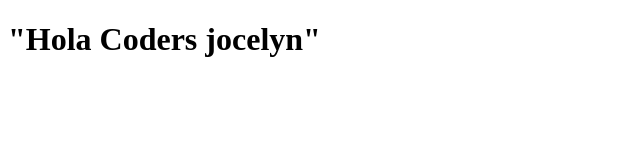
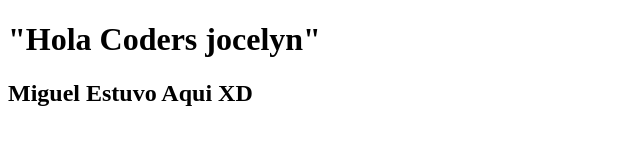
Before and after one commit to Ronrook/EjercicioGit, a plain HTML site: page index.html in a window 1280 px wide. Shown: the whole page, without its empty margins (0-640 px from the left). Drawn offline with Linux system fonts and the light colour scheme.

Commit message:
Commit Miguel

```diff
--- a/index.html
+++ b/index.html
@@ -8,6 +8,7 @@
 </head>
 <body>
     <h1>"Hola Coders jocelyn"</h1>
+    <h2> Miguel Estuvo Aqui XD</h2>
 
 </body>
 </html>
```
